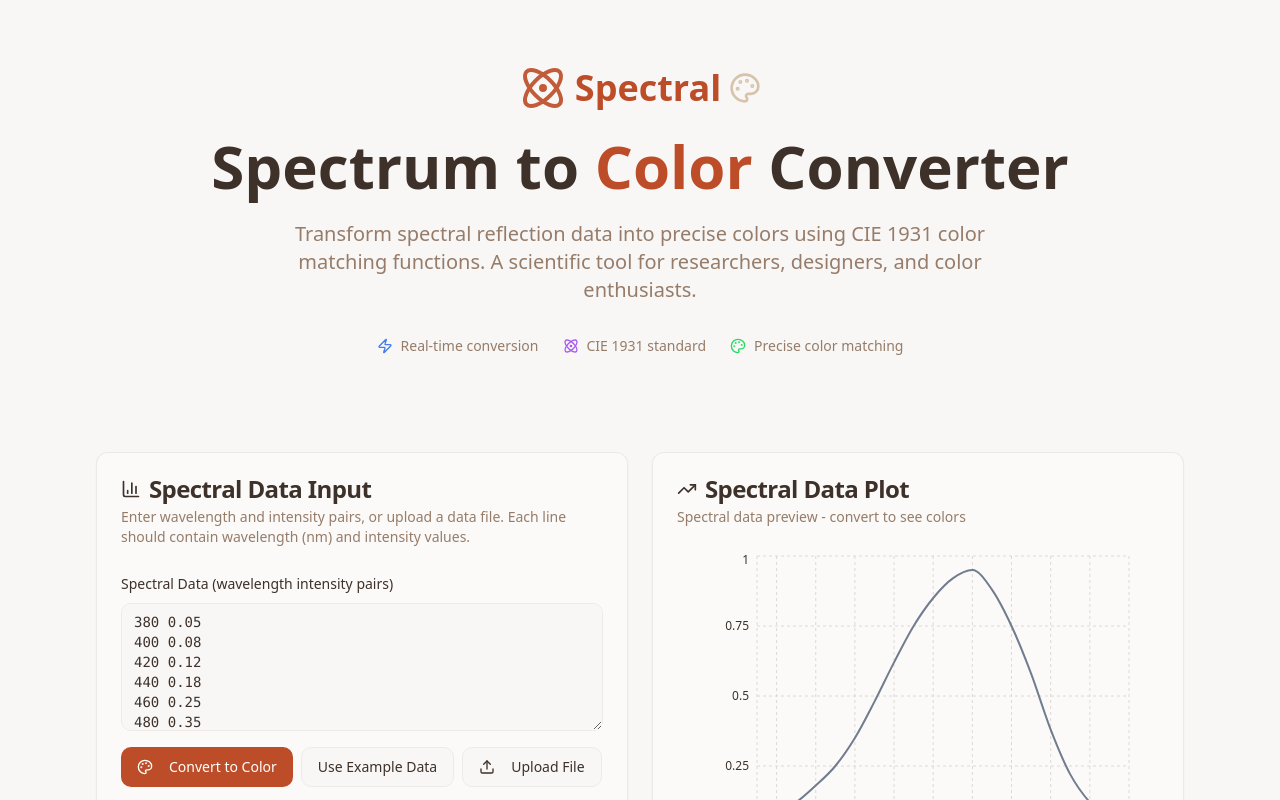
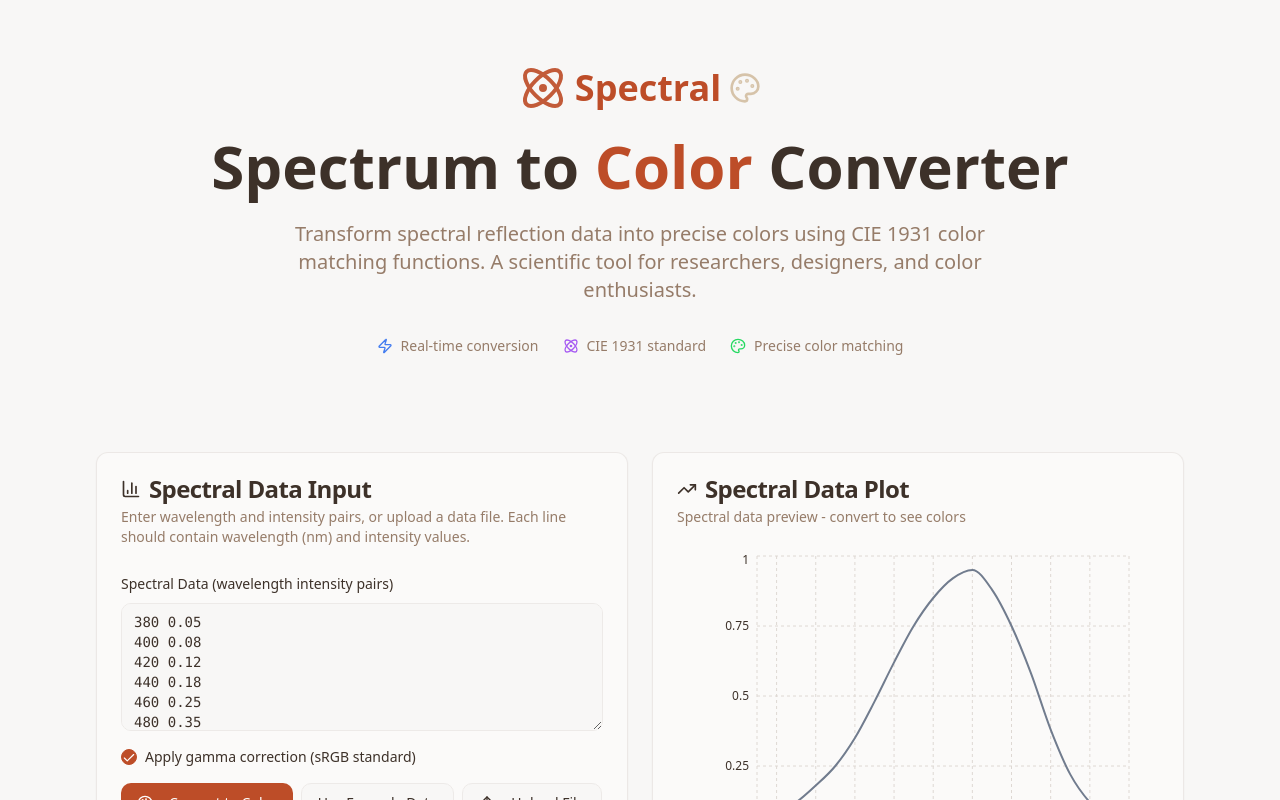
Before and after one commit to asamarco/spectral, a React (Vite) app: page / in a window 1280 px wide. Shown: the top 800 px of the page. Built offline with nearby package versions, Linux system fonts and the light colour scheme.

Commit message:
Move gamma correction control
Move the gamma correction control to the spectral data input section, ensuring it's set before color conversion.

```diff
--- a/src/components/SpectralConverter.tsx
+++ b/src/components/SpectralConverter.tsx
@@ -255,6 +255,19 @@ export function SpectralConverter({ className }: SpectralConverterProps) {
             />
           </div>
 
+          <div className="space-y-3">
+            <div className="flex items-center space-x-2">
+              <Checkbox
+                id="gamma-input"
+                checked={applyGammaCorrection}
+                onCheckedChange={(checked) => setApplyGammaCorrection(checked as boolean)}
+              />
+              <Label htmlFor="gamma-input" className="text-sm">
+                Apply gamma correction (sRGB standard)
+              </Label>
+            </div>
+          </div>
+
           <div className="flex flex-wrap gap-2">
             <Button
               onClick={handleConvert}
@@ -406,17 +419,6 @@ export function SpectralConverter({ className }: SpectralConverterProps) {
                   Show normalized color (divide by max(R,G,B) × 255)
                 </Label>
               </div>
-
-              <div className="flex items-center space-x-2">
-                <Checkbox
-                  id="gamma"
-                  checked={applyGammaCorrection}
-                  onCheckedChange={(checked) => setApplyGammaCorrection(checked as boolean)}
-                />
-                <Label htmlFor="gamma" className="text-sm">
-                  Apply gamma correction (sRGB standard)
-                </Label>
-              </div>
             </div>
 
             <div className="grid grid-cols-1 md:grid-cols-2 gap-6">
```
